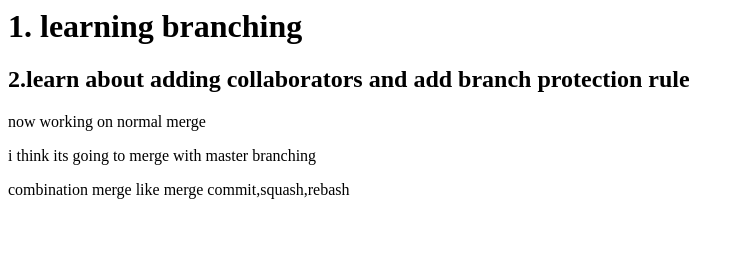
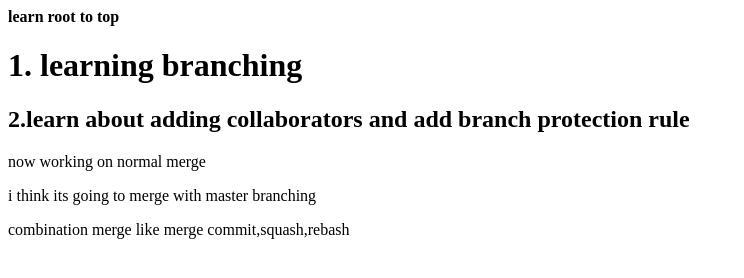
Before and after one commit to pradeep720/git, a plain HTML site: page index.html in a window 1280 px wide. Shown: the whole page, without its empty margins (0-744 px from the left). Drawn offline with Linux system fonts and the light colour scheme.

Commit message:
Update index.html

```diff
--- a/index.html
+++ b/index.html
@@ -1,6 +1,7 @@
 <html>
 <head>
   <title>new to git hub</title>
+  <b>learn root to top</b>
  </head>
   <body>
     <h1>1. learning branching</h1>
```
